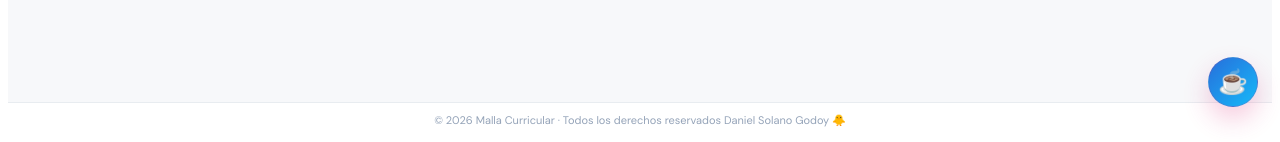
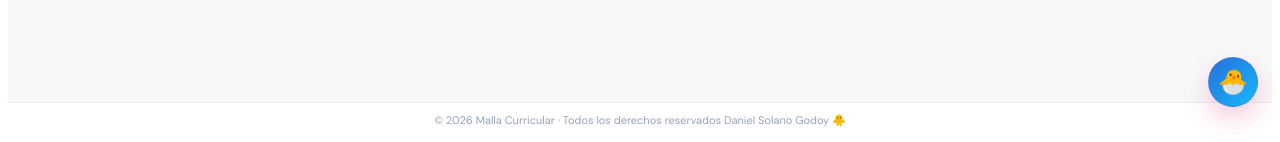
Before and after one commit to PLT-piwi/organizeUniversityMesh, a React (Vite) app: page / in a window 1280 px wide. Shown: the part 671-813 px from the top of the page. Built offline with nearby package versions, Linux system fonts and the light colour scheme.

Commit message:
Change donate button icon from coffee to chick

```diff
--- a/src/components/layout/FloatingDonateButton.jsx
+++ b/src/components/layout/FloatingDonateButton.jsx
@@ -50,7 +50,7 @@ export function FloatingDonateButton() {
         aria-label="Abrir opciones para apoyar el proyecto"
         aria-expanded={isOpen}
       >
-        <span className="donate-fab__icon" aria-hidden="true">☕</span>
+        <span className="donate-fab__icon" aria-hidden="true">🐣</span>
       </button>
     </div>
   );
```
